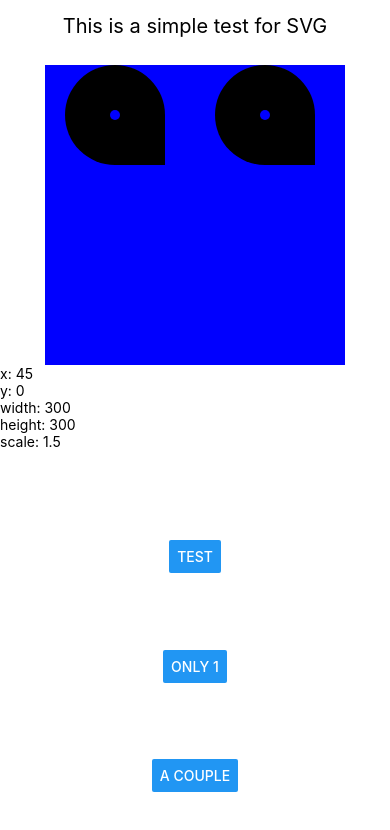
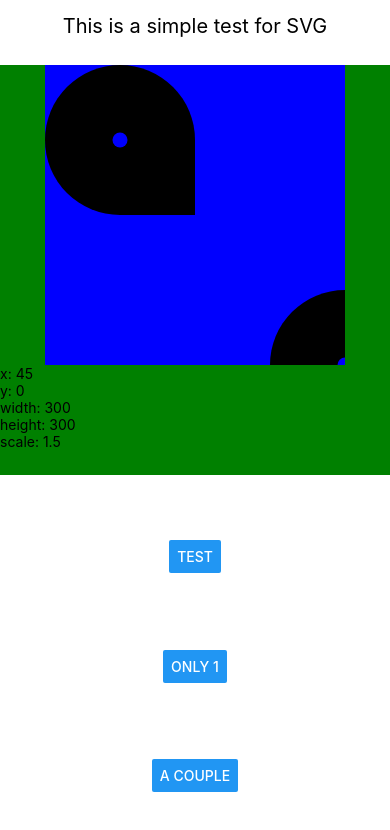
Before and after one commit to kelset/react-native-svg-testing, a React Native app: screen / in a window 390 px wide. Shown: the top 830 px of the page. Built offline with nearby package versions, Linux system fonts and the light colour scheme.

Commit message:
Ok, now a basic version of the overall scaling of all the elements is set.

```diff
--- a/src/Draw.js
+++ b/src/Draw.js
@@ -68,8 +68,8 @@ class Draw extends Component {
 
   render() {
     return (
-      <View style={{flex:1}}>
-        <View style={{backgroundColor: "coral", height:300, width: 300, alignSelf:"center"}} onLayout={(event) => this.measureView(event.nativeEvent.layout)}>
+      <View style={{flex:1, backgroundColor: "green"}}>
+        <View style={{backgroundColor: "coral", alignSelf:"center", height:300, width:300}} onLayout={(event) => this.measureView(event.nativeEvent.layout)}>
           <Svg
             height={this.state.height}
             width={this.state.width}
@@ -89,8 +89,8 @@ class Draw extends Component {
               fill="blue"
               scale={this.state.scaleFactor}
             />
-            <Use href="#shape" x="20" y="0"/>
-            <Use href="#shape" x="170"y="0"/>
+            <Use href="#shape" scale={this.state.scaleFactor}/>
+            <Use href="#shape" x={100 * this.state.scaleFactor} y={100 * this.state.scaleFactor} scale={this.state.scaleFactor}/>
           </Svg>
         </View>
         <Text>x: {this.state.x}</Text>
```
